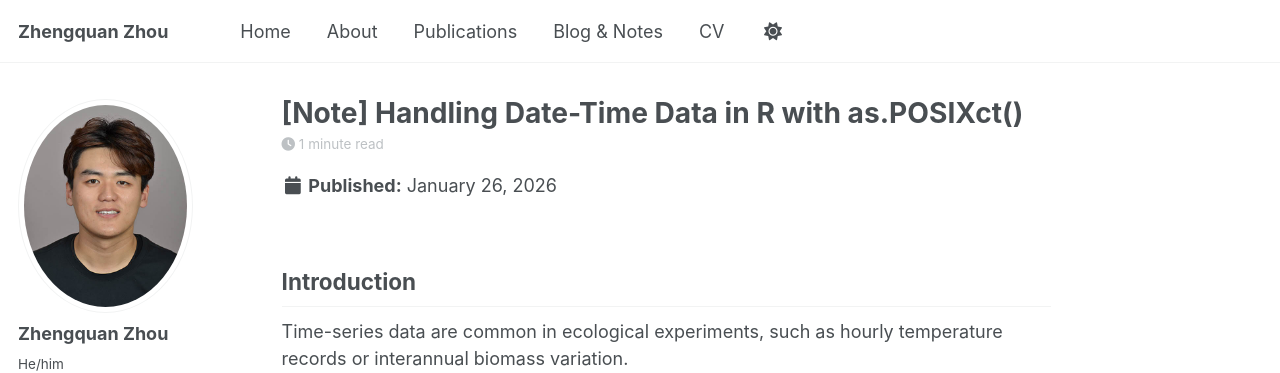
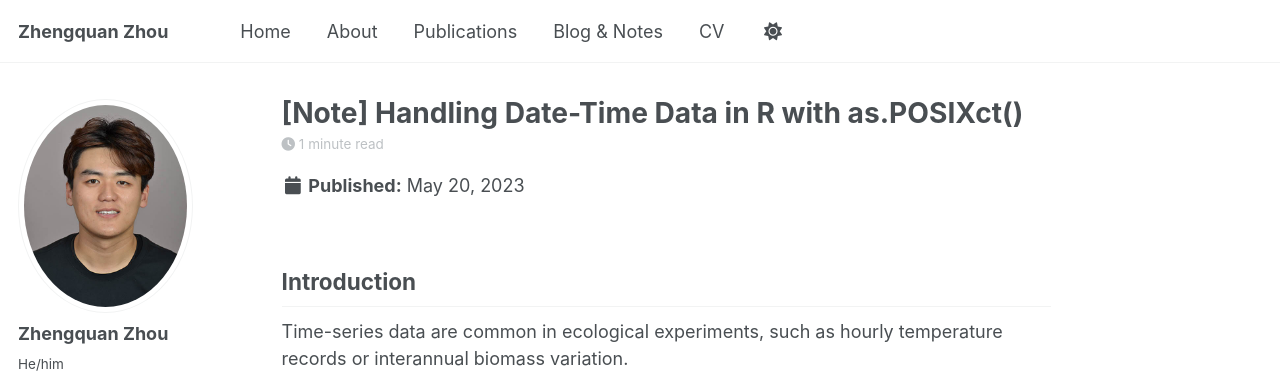
Before and after one commit to zqzhou7/zqzhou7.github.io, a Jekyll site: the page built from _posts/2023-05-20-note-r-posixct-datetime.md.md, in a window 1280 px wide and 900 px high. Shown: the top 373 px of the window. Built offline with Jekyll 4.4.1, drawn with Linux system fonts in a browser that asks for light colours; some web fonts are replaced; a script bundle is joined from its source files by our own code; library files that are not in the unit come from our copies.

Commit message:
Fix date in blog post on handling date-time data in R with as.POSIXct()

```diff
--- a/_posts/2023-05-20-note-r-posixct-datetime.md.md
+++ b/_posts/2023-05-20-note-r-posixct-datetime.md.md
@@ -1,6 +1,6 @@
 ---
 title: "[Note] Handling Date-Time Data in R with as.POSIXct()"
-date: 2026-01-26
+date: 2023-05-20
 categories: [Note]
 ---
 
```
